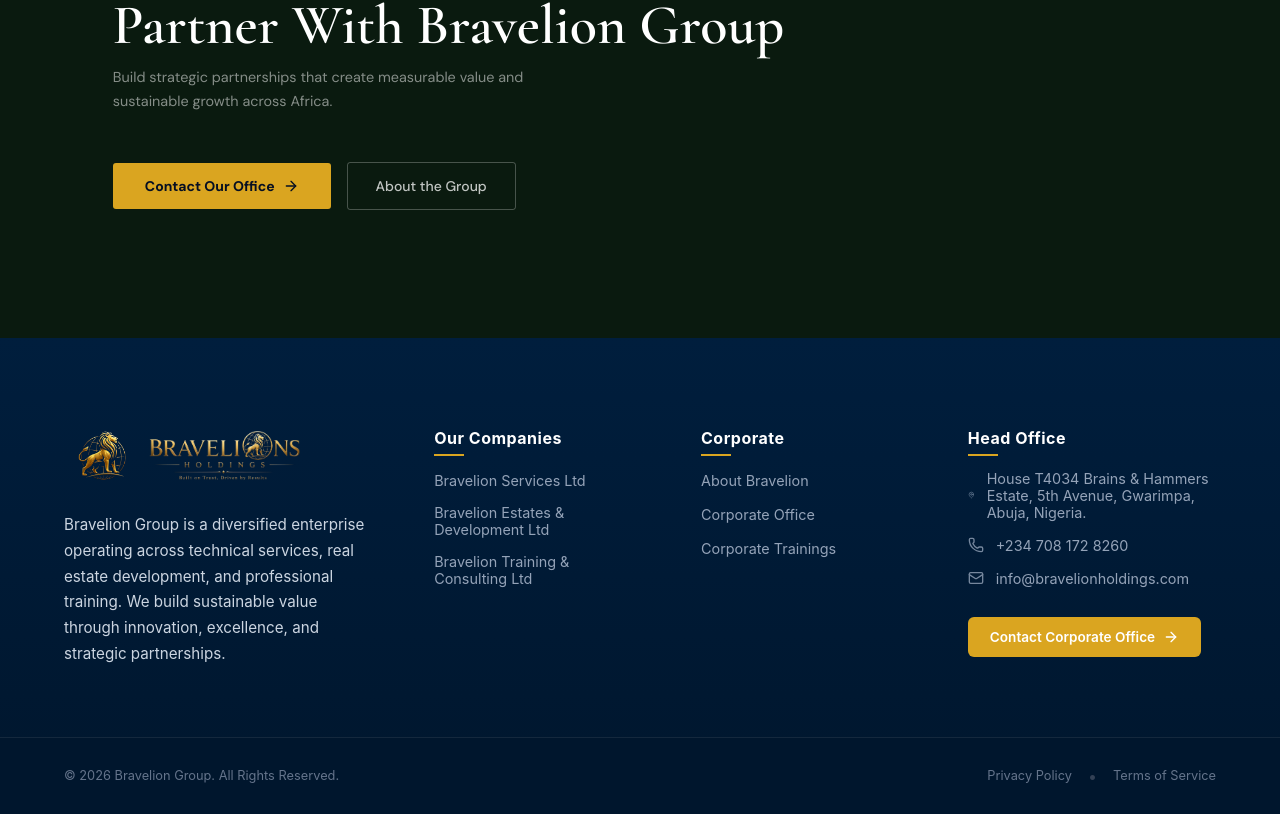
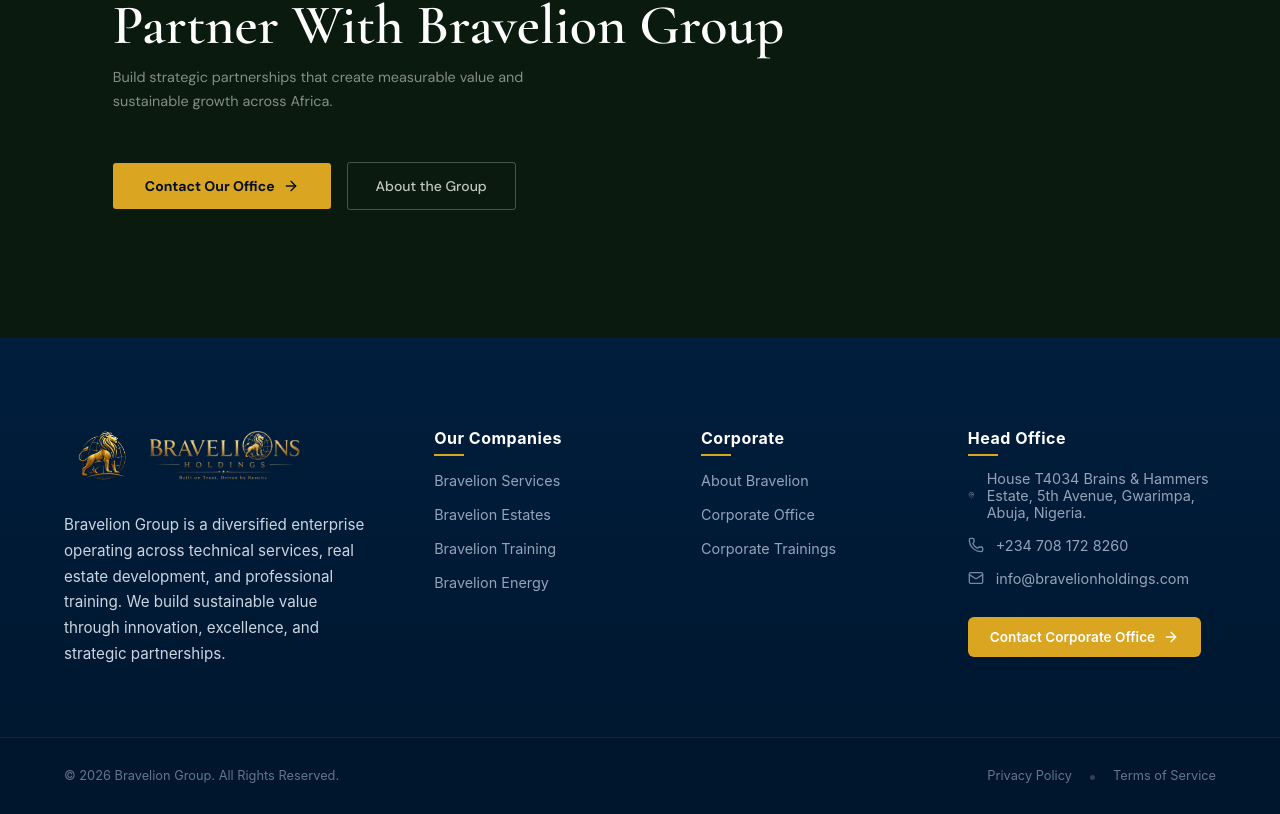
Before and after one commit to WTiebebedigha22/BravelionHoldings, a React (Vite) app: page / in a window 1280 px wide. Shown: the part 2728-3542 px from the top of the page. Built offline with nearby package versions, Linux system fonts and the light colour scheme; a web font is replaced by a local one.

Commit message:
Update footer links for company names

```diff
--- a/src/components/common/Footer/Footer.jsx
+++ b/src/components/common/Footer/Footer.jsx
@@ -29,9 +29,10 @@
           <div className="footer-column">
             <h4 className="footer-heading">Our Companies</h4>
             <ul className="footer-links">
-              <li><Link to="/services">Bravelion Services Ltd</Link></li>
-              <li><Link to="/estates">Bravelion Estates & Development Ltd</Link></li>
-              <li><Link to="/training">Bravelion Training & Consulting Ltd</Link></li>
+              <li><Link to="/services">Bravelion Services</Link></li>
+              <li><Link to="/estates">Bravelion Estates</Link></li>
+              <li><Link to="/training">Bravelion Training</Link></li>
+              <li><Link to="/energy">Bravelion Energy</Link></li>
             </ul>
           </div>
 
```
